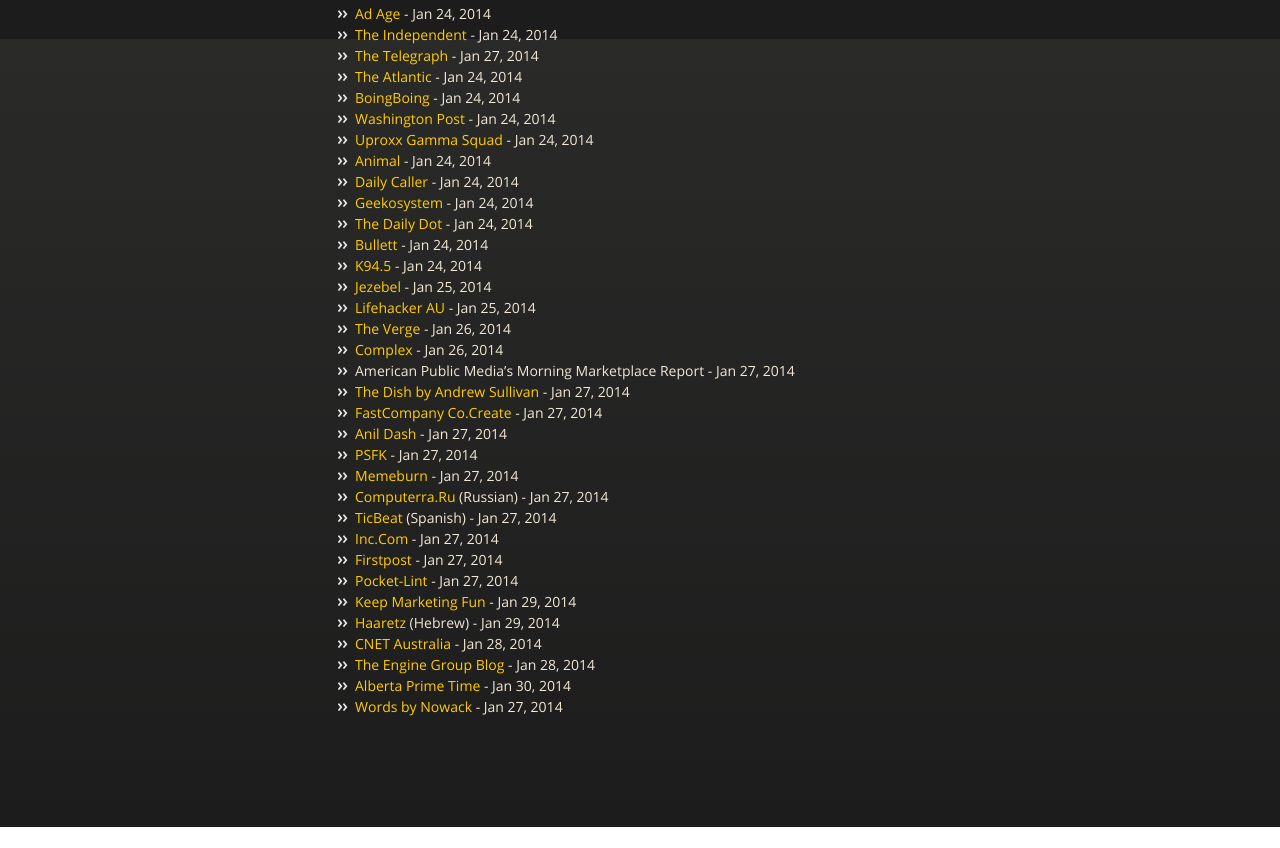
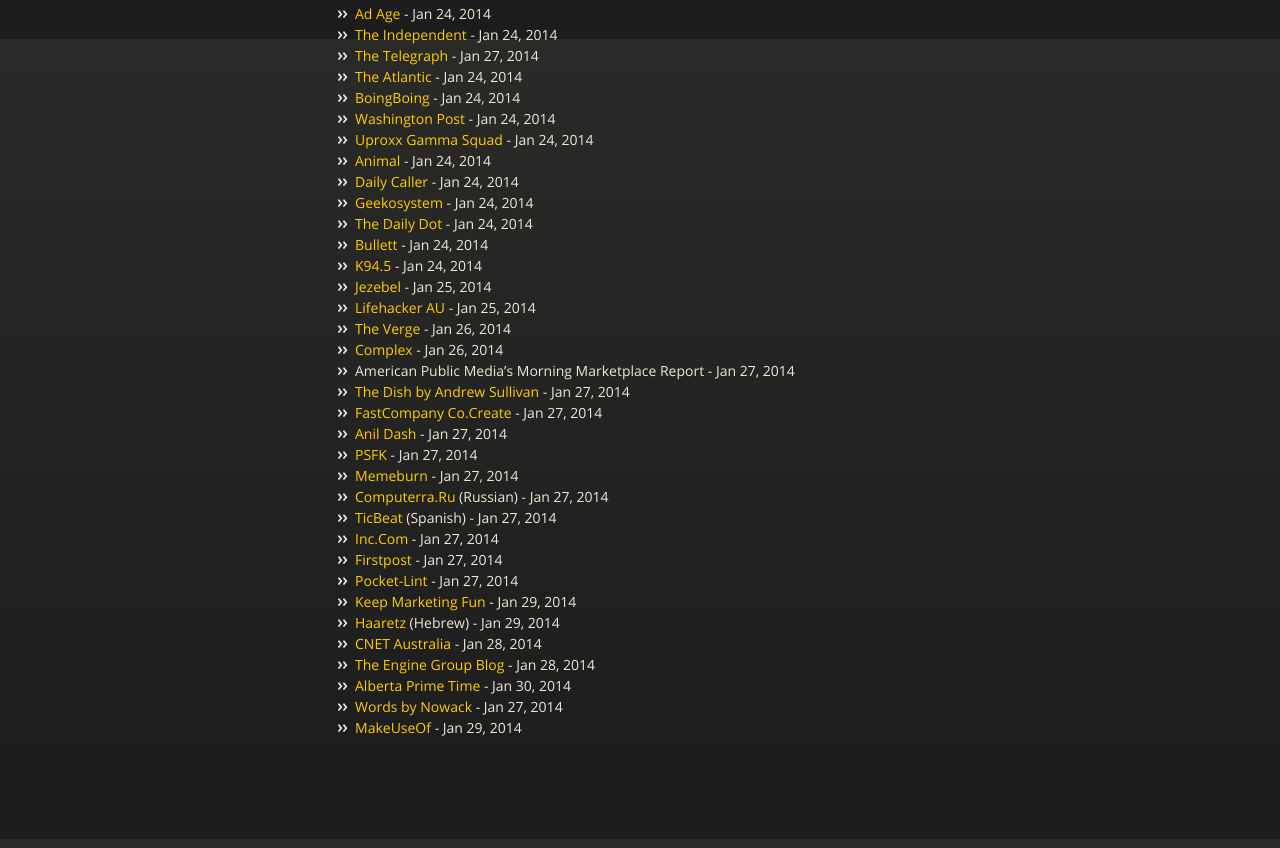
Before and after one commit to snipe/downworthy, a plain HTML site: page index.html in a window 1280 px wide. Shown: the part 5561-6409 px from the top of the page. Before the commit the page ends 6388 px from the top, so only its background shows below. Drawn offline with nearby package versions, Linux system fonts and the light colour scheme.

Commit message:
One more

```diff
--- a/index.html
+++ b/index.html
@@ -231,6 +231,7 @@
 	<li><a href="http://www.theenginegroup.com/usa/opinions/digital/story-behind-downworthy">The Engine Group Blog</a> - Jan 28, 2014 </li>
 	<li><a href="http://www.albertaprimetime.com/Stories.aspx?pd=6086">Alberta Prime Time</a> - Jan 30, 2014</li>
 	<li><a href="http://wordsbynowak.com/2014/01/27/downworthy/">Words by Nowack</a> - Jan 27, 2014</li>
+	<li><a href="http://www.makeuseof.com/tag/this-painfully-ordinary-chrome-plugin-is-probably-slightly-less-boring-than-working/">MakeUseOf</a> - Jan 29, 2014</li>
 
 
 </ul>
```
